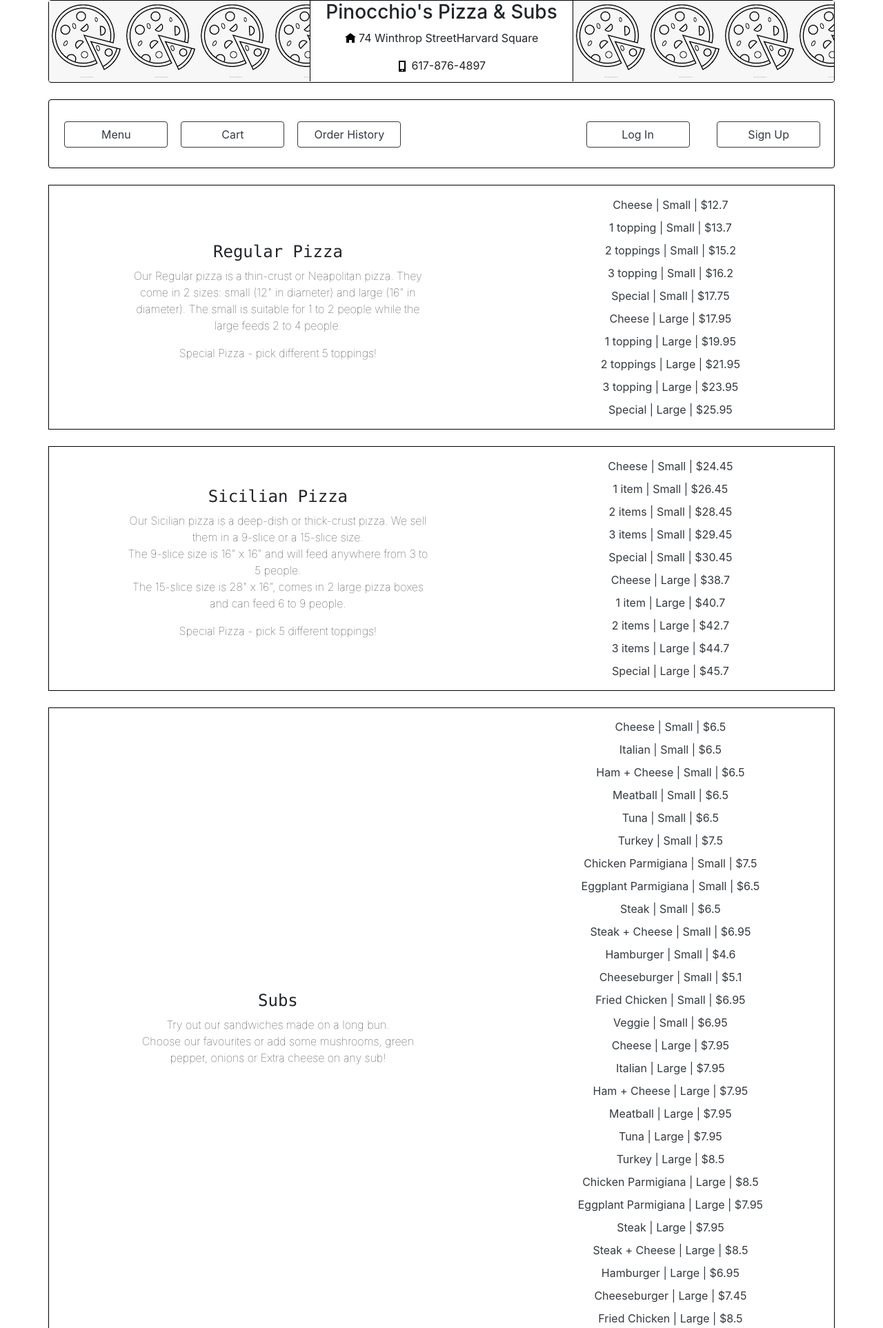
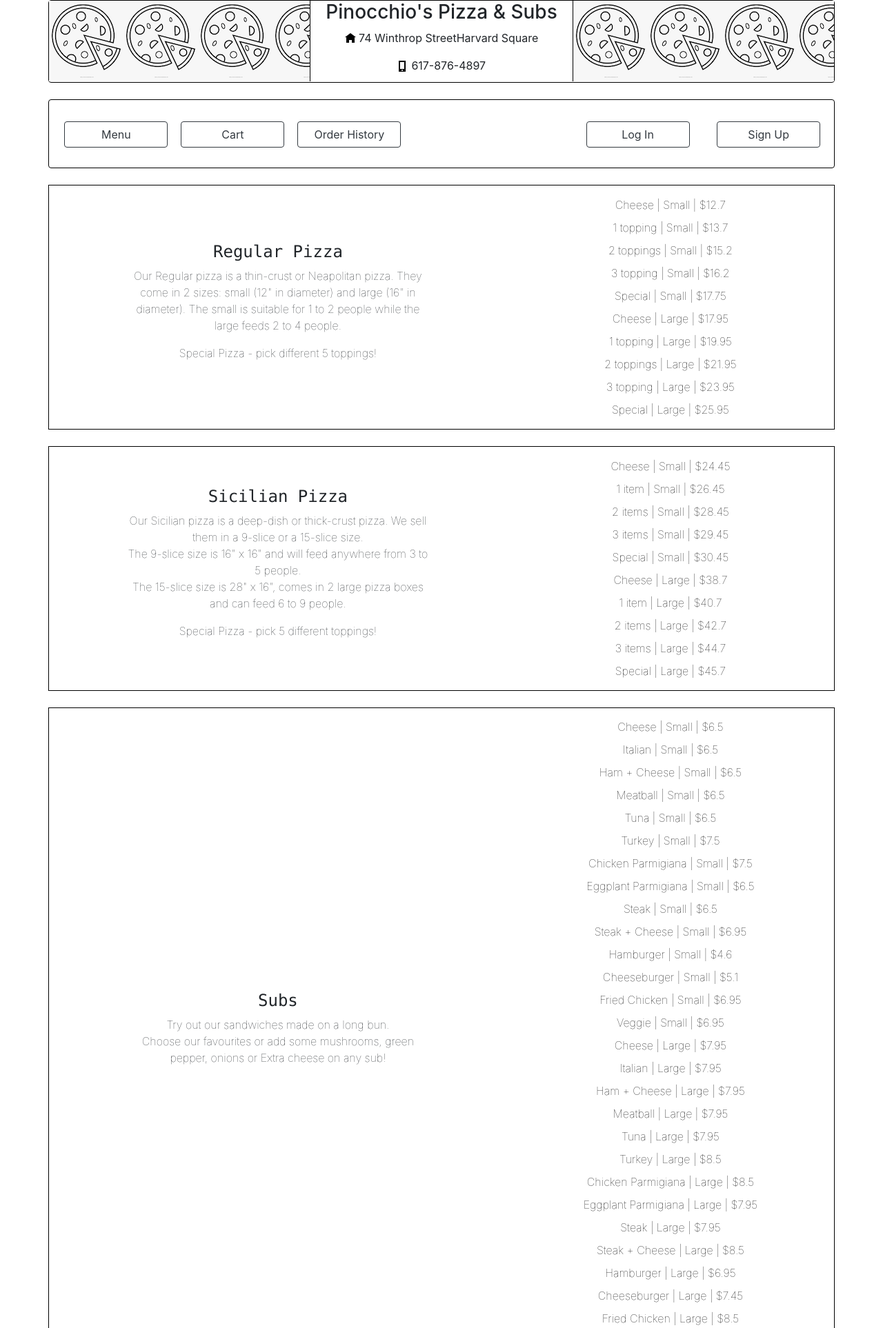
Before and after one commit to laimaurnezaite/Pinocchios, a Django app: page / in a window 1280 px wide. Shown: the top 1926 px of the page at 69% size. Run offline with Django 3.2, Linux system fonts and the light colour scheme; data comes from the database, SQL or seed files in the repository; some libraries are stand-ins or nearby versions.

Commit message:
change font for displaying item

```diff
--- a/templates/main_list.html
+++ b/templates/main_list.html
@@ -33,7 +33,7 @@
                     {% for item in menu_items %}
                         {% if item.item_category == category %}
                             <div style="text-align:center; padding:1%">
-                                <a href="{% url 'item_detail' item.pk %}" class="text-dark" >{{item}}     |     {{item.size}}     |     ${{item.unit_price}}</a>
+                                <a class="font-weight-lighter" style="color: black;" href="{% url 'item_detail' item.pk %}" class="text-dark" >{{item}}     |     {{item.size}}     |     ${{item.unit_price}}</a>
                             </div>
                         {% endif %}
                     {% endfor %}
```
